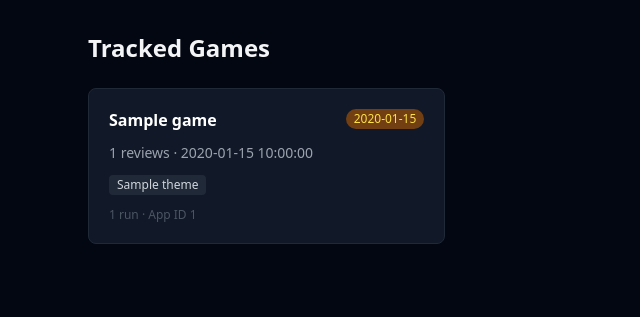
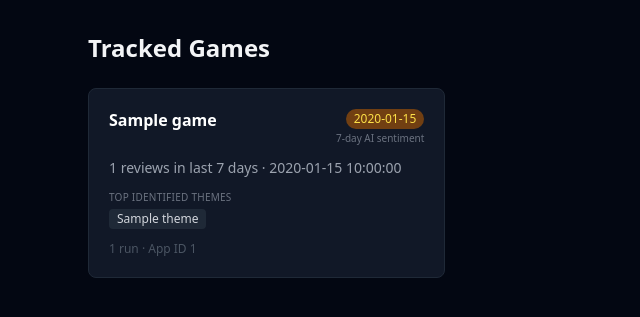
Before and after one commit to jtpaek429/steamreviewagent, a Flask app: template templates/index.html in a window 1280 px wide. Shown: the part 57-374 px from the top of the page, without its empty margins (0-640 px from the left). Run offline with Flask 3, Linux system fonts and the light colour scheme; the template is opened without the code that fills it: most values are stand-ins (such as "Sample title", 1, 10 or a date in 2020); some libraries are stand-ins or nearby versions.

Commit message:
feat: clarify game cards show 7-day AI analysis data
Add "7-day AI sentiment" sub-label under the sentiment badge, update
review count to read "X reviews in last 7 days", and add a "Top
Identified Themes" micro-label above the theme chips — making it clear
all card data comes from the last AI analysis window.

Co-Authored-By: Claude Sonnet 4.6 <noreply@anthropic.com>

```diff
--- a/templates/index.html
+++ b/templates/index.html
@@ -28,19 +28,23 @@
       </h2>
       {% if game.latest_run %}
         {% set s = game.latest_run.overall_sentiment %}
-        <span class="shrink-0 text-xs px-2 py-0.5 rounded-full
-          {% if s == 'positive' %}bg-green-900 text-green-300
-          {% elif s == 'negative' %}bg-red-900 text-red-300
-          {% else %}bg-yellow-900 text-yellow-300{% endif %}">
-          {{ s }}
-        </span>
+        <div class="flex flex-col items-end gap-0.5 shrink-0">
+          <span class="text-xs px-2 py-0.5 rounded-full
+            {% if s == 'positive' %}bg-green-900 text-green-300
+            {% elif s == 'negative' %}bg-red-900 text-red-300
+            {% else %}bg-yellow-900 text-yellow-300{% endif %}">
+            {{ s }}
+          </span>
+          <span class="text-[10px] text-gray-500">7-day AI sentiment</span>
+        </div>
       {% endif %}
     </div>
 
     {% if game.latest_run %}
       <p class="text-sm text-gray-400 mb-3">
-        {{ game.latest_run.review_count }} reviews &middot; {{ game.latest_run.run_date }}
+        {{ game.latest_run.review_count }} reviews in last 7 days &middot; {{ game.latest_run.run_date }}
       </p>
+      <p class="text-[10px] text-gray-500 uppercase tracking-wide mb-1">Top Identified Themes</p>
       <div class="flex flex-wrap gap-1">
         {% for theme in game.latest_run.themes[:3] %}
           <span class="text-xs bg-gray-800 text-gray-300 px-2 py-0.5 rounded">{{ theme.name }}</span>
```
